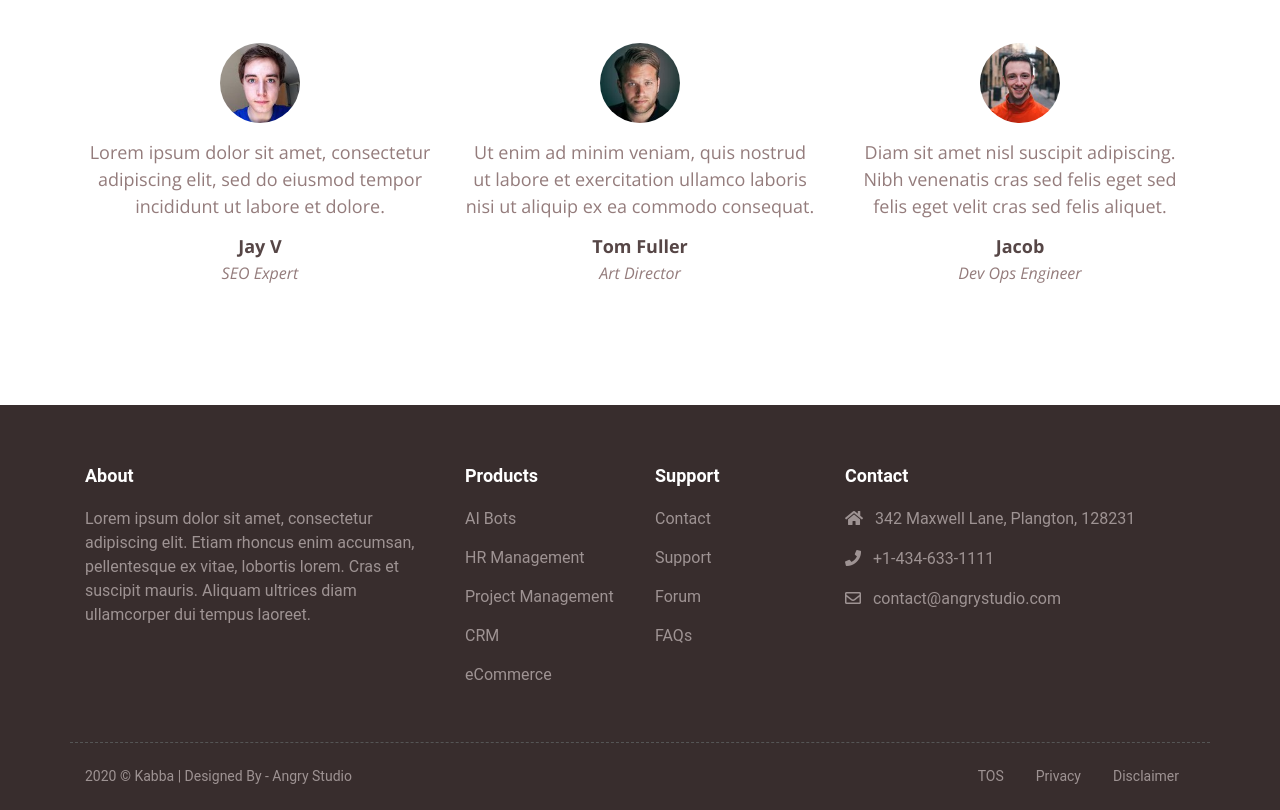
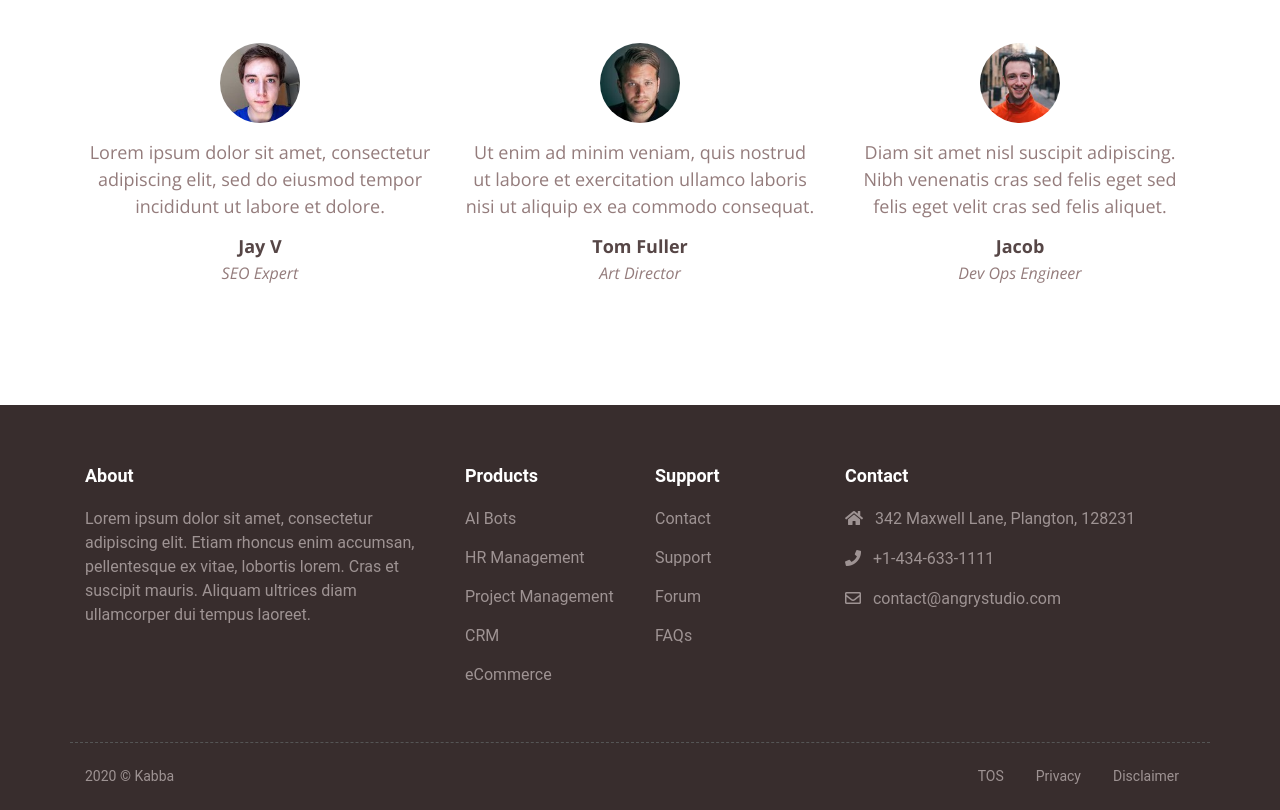
Before and after one commit to AngryStudio/angrystudio-kabba-bootstrap, a plain HTML site: page index.html in a window 1280 px wide. Shown: the part 4471-5281 px from the top of the page. Drawn offline with nearby package versions, Linux system fonts and the light colour scheme.

Commit message:
Update index.html

```diff
--- a/index.html
+++ b/index.html
@@ -390,7 +390,7 @@
             </div>
             <div class="row footer-credits">
                <div class="col-sm-12 col-md-6 justify-content-center align-self-center">
-                  <p class="mb-0">2020 &copy; <a href="#">Kabba</a> | Designed By - <a href="https://angrystudio.com">Angry Studio</a></p>
+                  <p class="mb-0">2020 &copy; <a href="#">Kabba</a></p>
                </div>
                <div class="col-sm-12 col-md-6">
                   <div class="footer-credits-nav">
```
